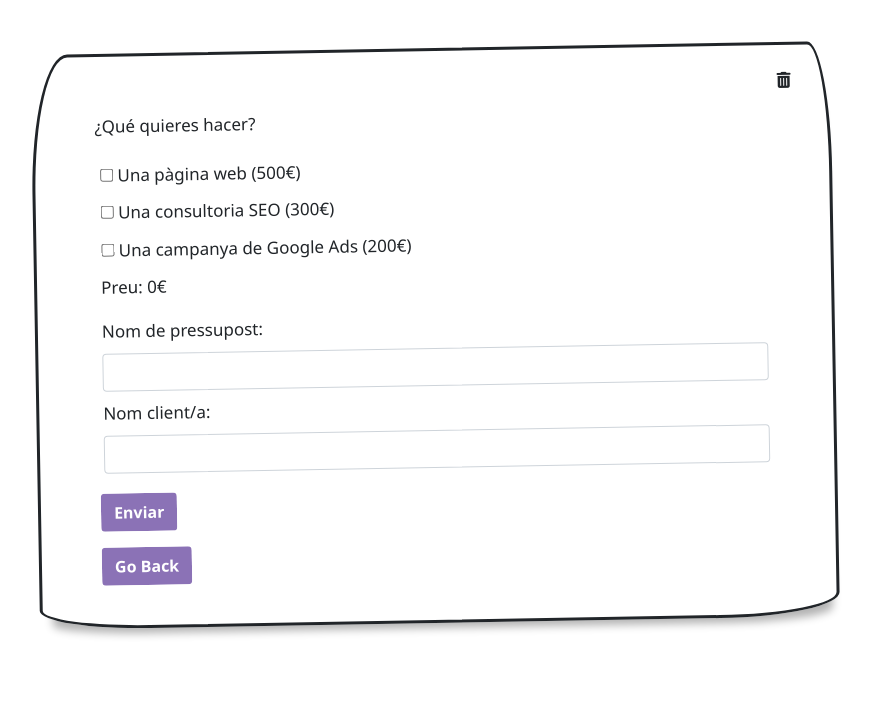
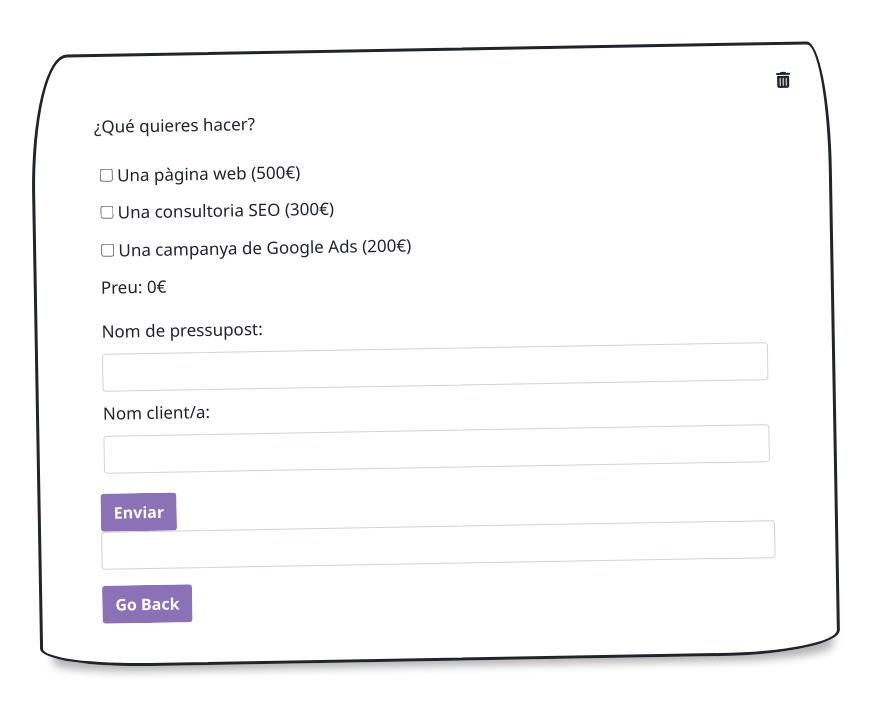
Before and after one commit to Sandra-Herrerias/Sprint7, an Angular app: page /welcome in a window 1280 px wide. Both pictures are taken after a click on the button "CALCULATE". Shown: the top 714 px of the page, without its empty margins (47-918 px from the left). Built offline with nearby package versions, Linux system fonts and the light colour scheme.

Commit message:
Merge https://github.com/Sandra-Herrerias/Sprint7

```diff
--- a/src/app/components/home/home.component.html
+++ b/src/app/components/home/home.component.html
@@ -14,7 +14,7 @@
                     {{data.name}}
                     </label>
                         <div *ngIf="data.id == 'web' && showPanell">
-                            <app-panell (modifiedTotal)="getTotal($event)"></app-panell>
+                            <app-panell (modifiedTotal)="getTotal($event)" (numPageEvent)="getNumPage($event)"></app-panell>
                         </div>
                     </div>
                 </div>
@@ -30,6 +30,7 @@
                     <input type="text" class="form-control" name="user_name" formControlName="user_name" bindQueryParam="user_name" [(ngModel)]="user_name" />
                 </div>
                 <button class="btn backColorBtn mt-3 textBtn fw-bolder colorHover" type="submit">Enviar</button>
+                <input type="text" class="form-control" name="numPage" formControlName="numPage" bindQueryParam="numPage" value="{{numPage}}" [(ngModel)]="numPage" />
             </form>
             <button class="btn backColorBtn mt-3">
             <a class="textBtn fw-bolder" routerLink="/welcome" routerLinkActive="active" ariaCurrentWhenActive="page">Go
--- a/src/app/components/home/home.component.ts
+++ b/src/app/components/home/home.component.ts
@@ -28,7 +28,7 @@ export class HomeComponent implements OnInit {
   servicesChecked: Array<string> = [];
 
 
-
+  numPage: number = 0;
 
   Data: Array<any> = [
     { id: 'web', name: 'Una pàgina web (500€)', value: 500,checked:false },
@@ -46,6 +46,7 @@ export class HomeComponent implements OnInit {
       checkArray: this.formBuilder.array([]),
       budget_name: ['', [Validators.required]],
       user_name: ['', [Validators.required]],
+      numPage:['', [Validators.required]],
       checkboxChecked:['']
     });
   }
@@ -73,7 +74,8 @@ export class HomeComponent implements OnInit {
           budget_name:value.budget_name,
           user_name: value.user_name,
           checkArray: value.checkArray,
-          checkboxChecked:value.checkboxChecked
+          checkboxChecked:value.checkboxChecked,
+          numPage: value.numPage
         },
         queryParamsHandling: 'merge',
       });
@@ -91,6 +93,7 @@ export class HomeComponent implements OnInit {
         this.budget_name = queryParam['budget_name'];
         this.checkArray= queryParam['checkArray'];
         this.checkboxChecked = queryParam['checkboxChecked'];
+        this.numPage = queryParam['numPage'];
         console.log(queryParam['budget_name']);
         console.log(this.user_name);
         console.log(queryParam['checkArray']);
@@ -215,4 +218,10 @@ export class HomeComponent implements OnInit {
   clear() {
     localStorage.removeItem('budgets');
   }
+
+
+  getNumPage(e: any) {
+    this.numPage=e;
+    console.log("Pare" + this.numPage);
+  }
 }
--- a/src/app/components/panell/panell.component.html
+++ b/src/app/components/panell/panell.component.html
@@ -6,9 +6,10 @@
                 <label for="numPage" class="form-label">Número de páginas </label>
                 <button class="btnSpinner mx-1 " type="button" (click)="plus($event)"> <i id="plusPage"
             class="fa fa-plus"></i></button>
-                <input name="numPage" formControlName="numPage" (change)="onChange()" class="borderBlack  form-control-color" type="text" [value]="numPage" placeholder="0" [(ngModel)]="numPage">
+                <input name="numPage" formControlName="numPage" class="borderBlack  form-control-color" type="text" [value]="numPage" placeholder="0" [(ngModel)]="numPage" (ngModelChange)="ejecutarEvento()">
                 <button id="minusPage" class="btnSpinner mx-1" type="button" (click)="minus($event)"> <i id="minusPage"
             class="fa fa-minus"></i></button>
+
                 <!-- Button trigger modal -->
                 <button type="button" class="btn btn-warning btn-circle" data-bs-toggle="modal" data-bs-target="#modalPag">
         <i class="fa fa-light fa-circle-info fa-2xl"></i>
@@ -19,7 +20,7 @@
                 <label for="numLang" class="form-label">Número de idiomas </label>
                 <button class="btnSpinner mx-1 " type="button" (click)="plus($event)"> <i id="plusLang"
             class="fa fa-plus"></i></button>
-                <input name="numLang" formControlName="numLang" (change)="onChange()" class="borderBlack  form-control-color" type="text" [value]="numLang" placeholder="0" [(ngModel)]="numLang">
+                <input name="numLang" formControlName="numLang" class="borderBlack  form-control-color" type="text" [value]="numLang" placeholder="0" [(ngModel)]="numLang">
                 <button id="minusLang" class="btnSpinner mx-1" type="button" (click)="minus($event)"> <i id="minusLang"
             class="fa fa-minus"></i></button>
                 <!-- Button trigger modal -->
--- a/src/app/components/panell/panell.component.ts
+++ b/src/app/components/panell/panell.component.ts
@@ -10,6 +10,13 @@ import { TotalBudgetService } from 'src/app/services/total-budget.service';
 export class PanellComponent implements OnInit {
 
   @Output() modifiedTotal = new EventEmitter<number>();
+
+  @Output() numPageEvent = new EventEmitter<number>();
+
+  ejecutarEvento(){
+
+    this.numPageEvent.emit(this.numPage);
+  }
 
   public formPanell!: FormGroup;
 
@@ -43,6 +50,7 @@ export class PanellComponent implements OnInit {
     }
     this.totalService.partialBudget(this.numPage, this.numLang);
     this.modifiedTotal.emit(this.totalService.getPartialSum());
+    this.numPageEvent.emit(this.numPage);
   }
 
   minus($e: any) {
@@ -61,6 +69,7 @@ export class PanellComponent implements OnInit {
 
     this.totalService.partialBudget(this.numPage, this.numLang);
     this.modifiedTotal.emit(this.totalService.getPartialSum());
+    this.numPageEvent.emit(this.numPage);
   }
 
 
```
